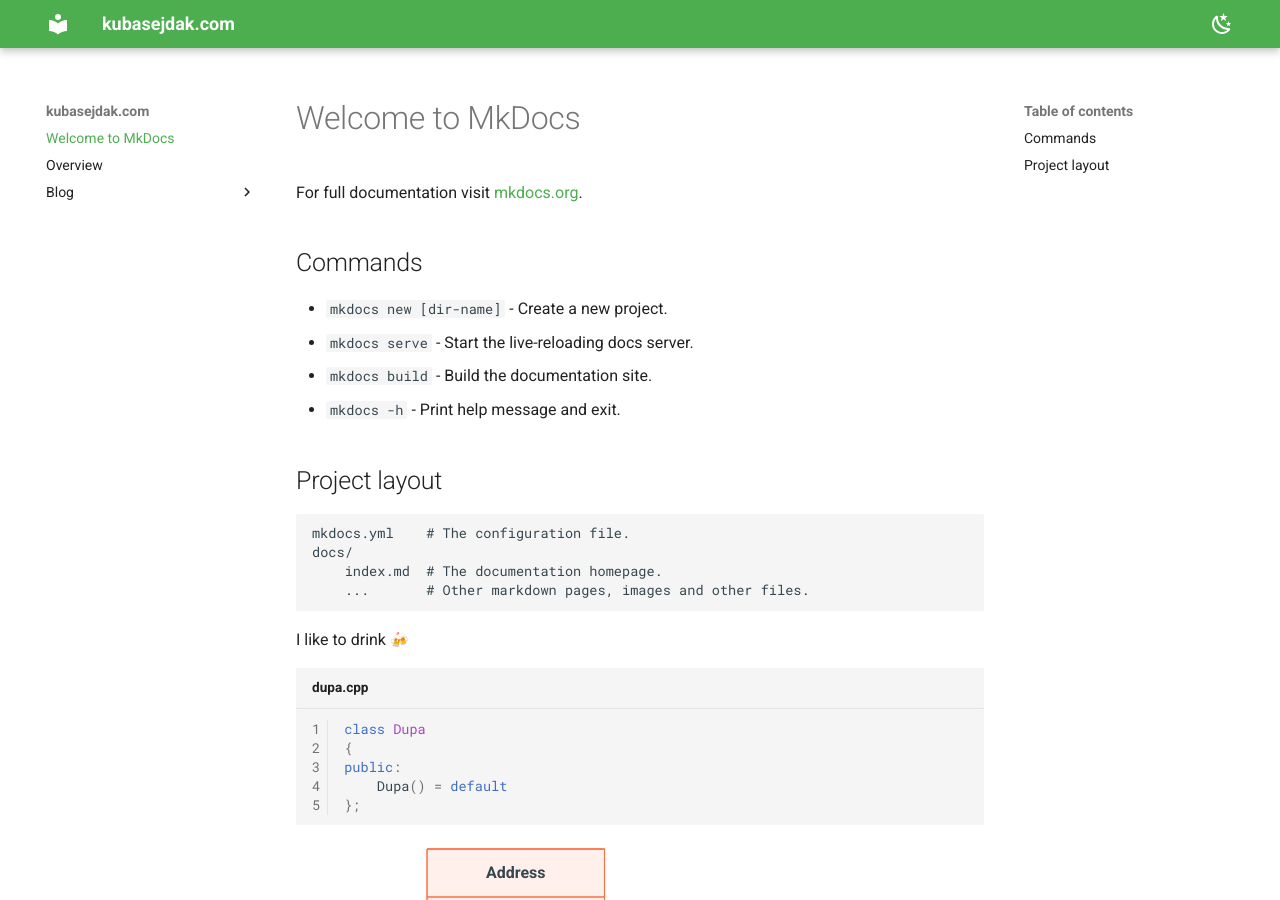
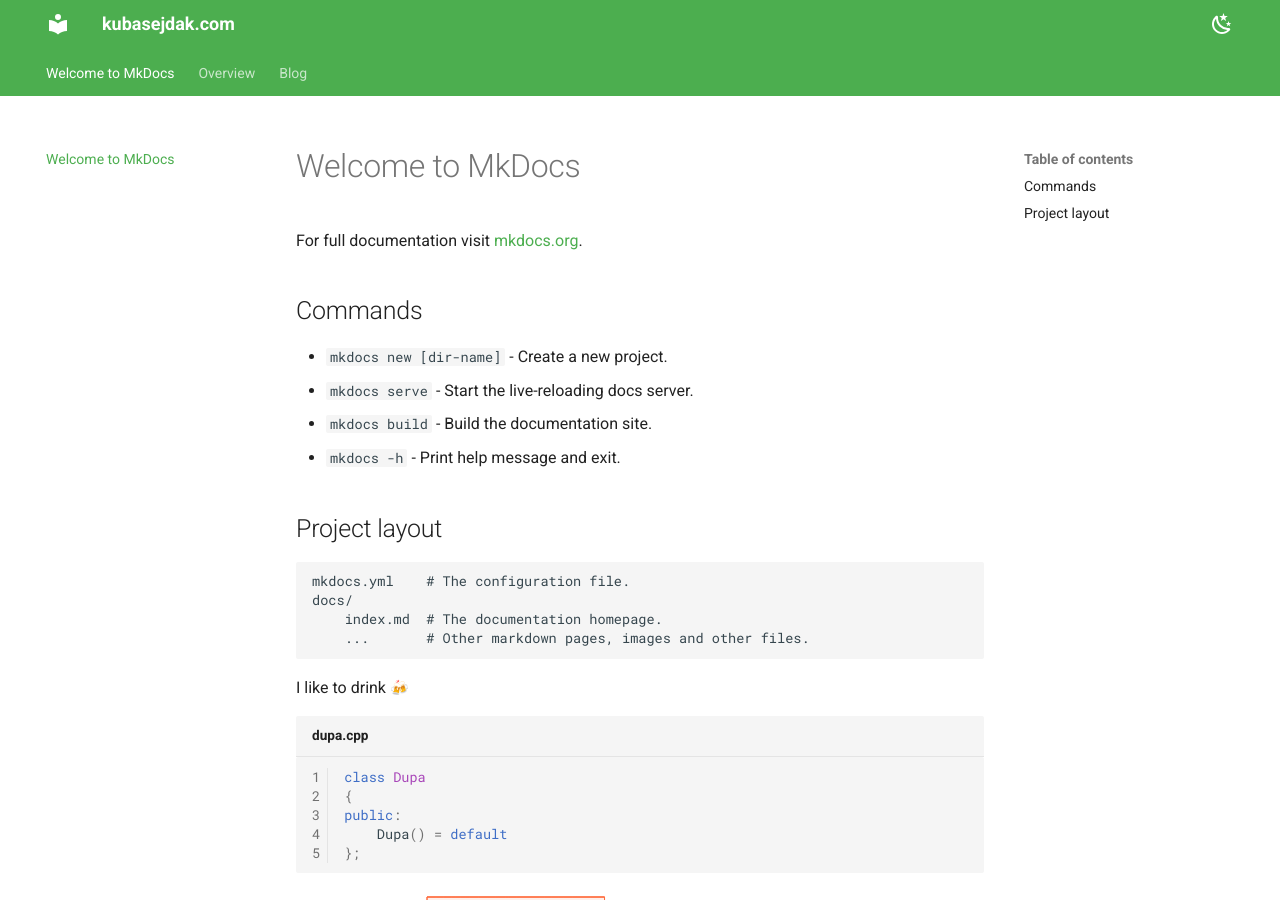
Before and after one commit to kubasejdak/kubasejdak.github.io, an MkDocs documentation site: the page built from docs/index.md, in a window 1280 px wide and 900 px high. Built offline with MkDocs 1.6.1 and Material for MkDocs 9.7.7, drawn with Linux system fonts in a browser that asks for light colours; emoji names are drawn with the system emoji font.

Commit message:
Update mkdocs.yml (#9)

```diff
--- a/mkdocs.yml
+++ b/mkdocs.yml
@@ -26,6 +26,7 @@ theme:
     - navigation.indexes
     - navigation.instant
     - navigation.instant.progress
+    - navigation.tabs
     - navigation.top
     - toc.follow
 
@@ -61,7 +62,4 @@ extra:
     - icon: simple/linkedin
       link: https://www.linkedin.com/in/kuba-sejdak-41b06165/
 
-#extra_css:
-#  - stylesheets/extra.css
-
 copyright: Copyright &copy; 2024 - 2024 Kuba Sejdak
```
